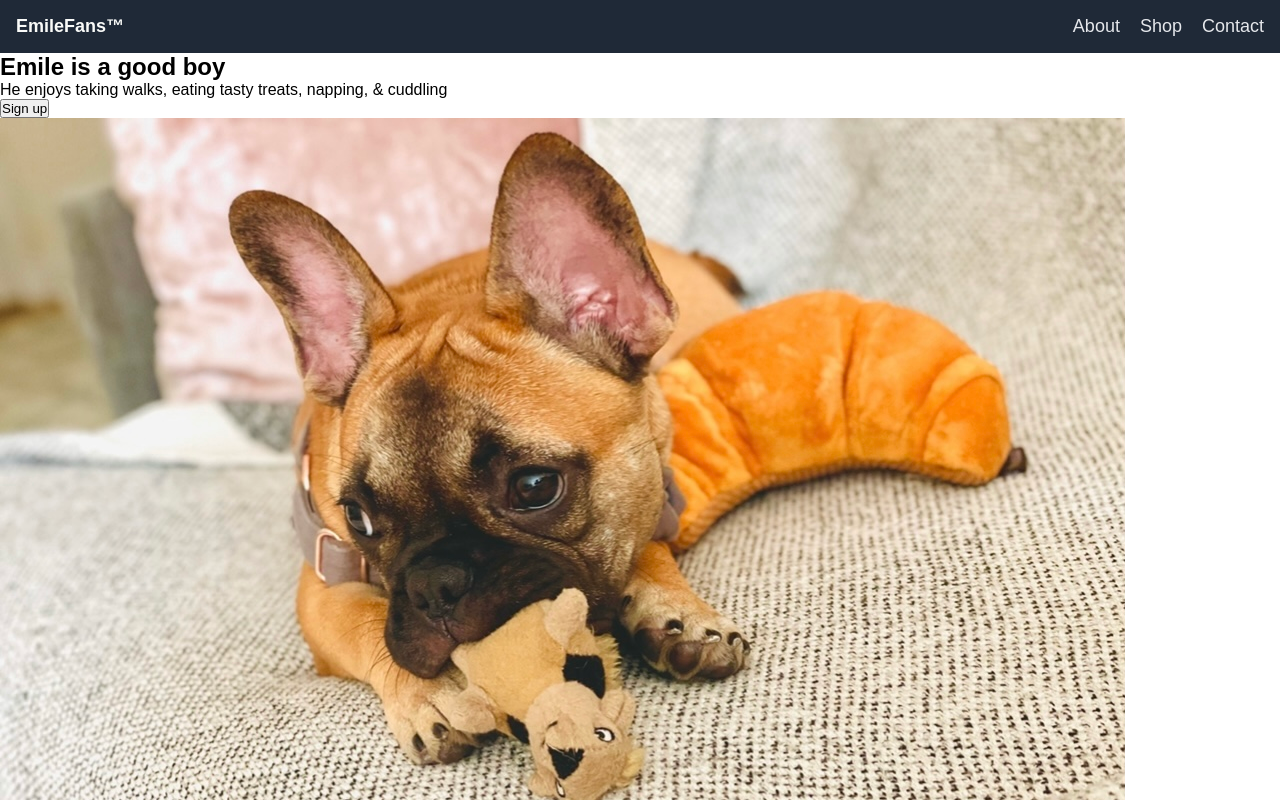
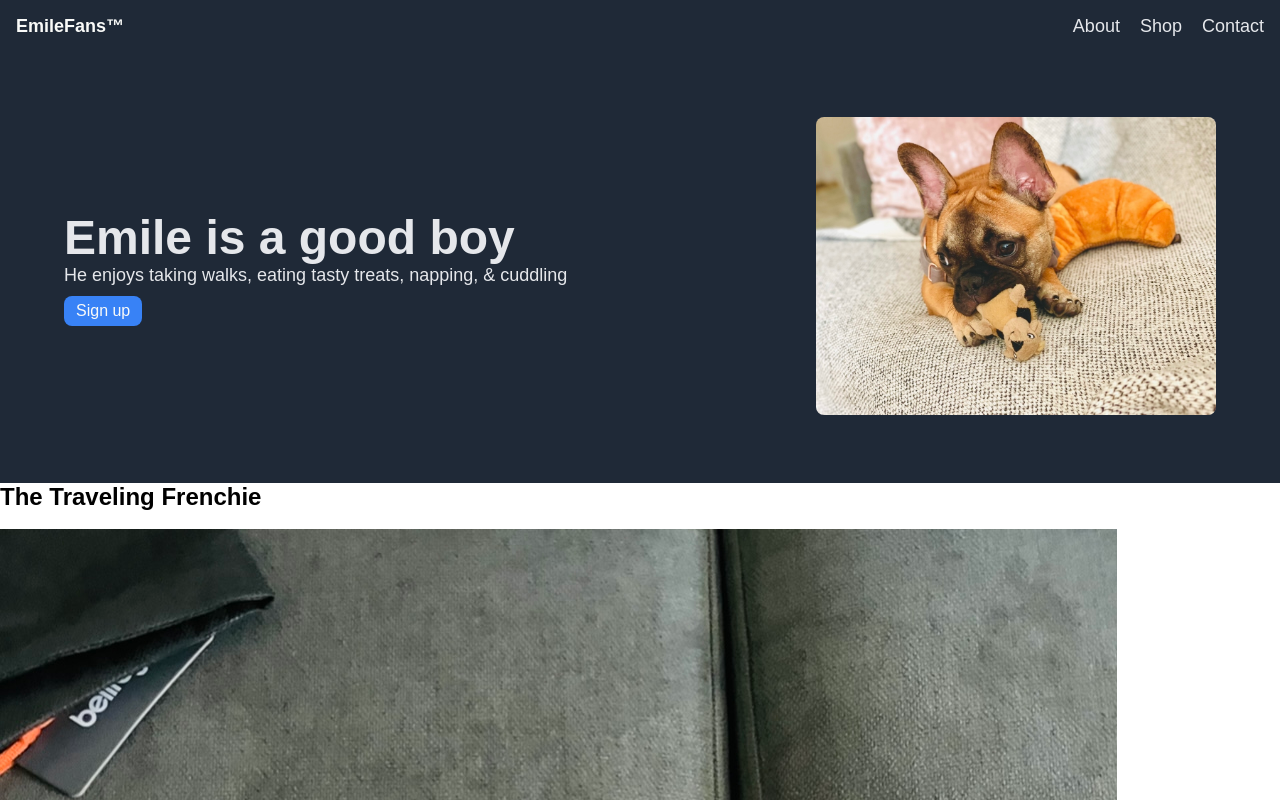
Before and after one commit to oheitkamp/emile, a plain HTML site: page index.html in a window 1280 px wide. Shown: the top 800 px of the page. Drawn offline with Linux system fonts and the light colour scheme.

Commit message:
Add section 2 styling

```diff
--- a/stylesheet.css
+++ b/stylesheet.css
@@ -9,7 +9,7 @@
     font-family: Arial, sans-serif;
   }
 
-  /* Header Styles */
+  /* Header Styles (Section 1)*/
   header {
     display: flex;
     justify-content: space-between;
@@ -39,3 +39,55 @@
     font-size: 18px;
     text-decoration: none;
   }
+
+  /* cta section styles (Section 2)*/
+
+  .cta-section {
+    display: flex;
+    flex-direction: row;
+    align-items: center;
+    justify-content: space-between;
+    background-color: #1f2937;
+    padding: 64px;
+  }
+
+  .cta-content {
+    flex: 1;
+    max-width: 50%;
+  }
+
+  .cta-content h2 {
+    font-size: 48px;
+    font-weight: 800;
+    margin-bottom: 0px;
+    color: #e5e7eb;
+  }
+
+  .cta-content p {
+    font-size: 18px;
+    margin-bottom: 0px;
+    color: #e5e7eb;
+    margin-bottom: 10px;
+  }
+
+  button {
+    background-color: #3882f6;
+    color: #f9faf8;
+    font-size: 16px;
+    padding: 6px 12px;
+    border: none;
+    border-radius: 8px;
+    cursor: pointer;
+  }
+
+  .cta-image {
+    flex: 1;
+    max-width: 50%;
+    text-align: right;
+  }
+
+  .cta-image img {
+    width: 100%;
+    max-width: 400px;
+    border-radius: 8px;
+  }
```
